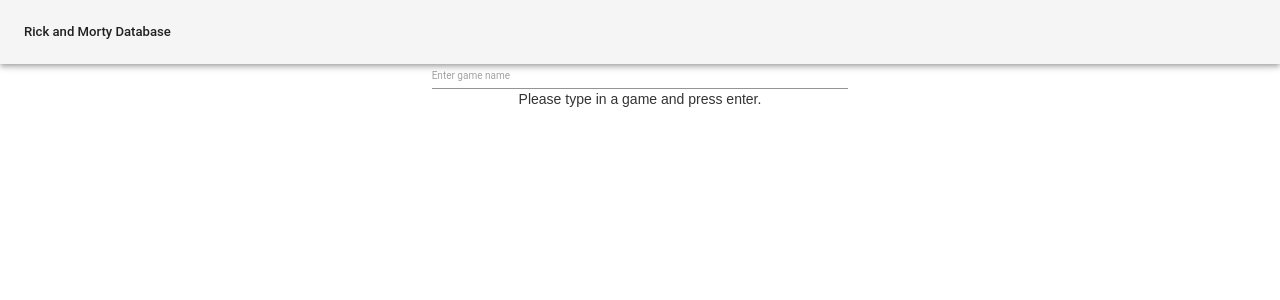
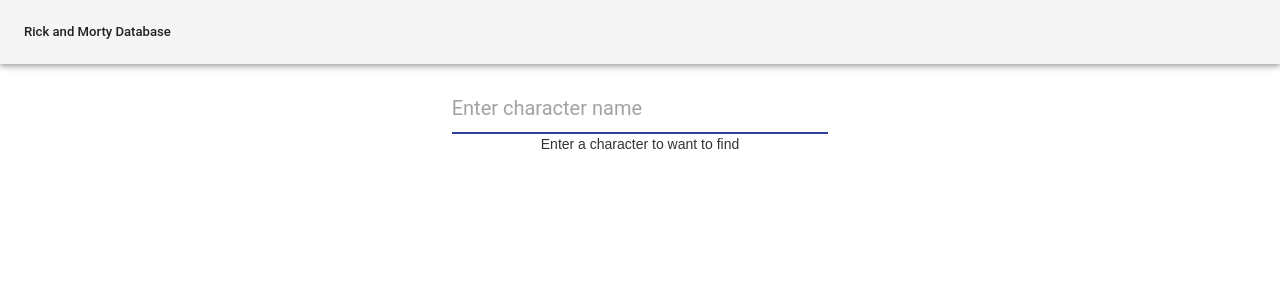
Before and after one commit to sirmaestro/rick-and-morty-wiki, a React (Create React App) app: page / in a window 1280 px wide. Shown: the top 300 px of the page. Built offline with nearby package versions, Linux system fonts and the light colour scheme.

Commit message:
Added pictures and fixed input box

```diff
--- a/src/components/CharacterCard.tsx
+++ b/src/components/CharacterCard.tsx
@@ -1,7 +1,7 @@
 import Card from '@material-ui/core/Card';
 import CardContent from '@material-ui/core/CardContent';
 import CardMedia from '@material-ui/core/CardMedia';
-// import Grid from '@material-ui/core/Grid';
+import Grid from '@material-ui/core/Grid';
 import Typography from '@material-ui/core/Typography';
 
 // import { CircularProgress } from '@material-ui/core';
@@ -23,9 +23,11 @@ export default class CharacterCard extends React.Component<{ characterId: any, c
         // tslint:disable-next-line:no-console
         console.log(characterId);
         return (
-            <Card className="card">
+            <Grid item={true} sm={6} md={4} lg={3}>
+                <Card className="card" style={{ height: 'auto', overflow: 'auto' }}>
                     <CardMedia
-                image= {`https://rickandmortyapi.com/api/character/avatar/${characterId}.jpeg`}
+                        style={{ height: 300 }}
+                        image={`https://rickandmortyapi.com/api/character/avatar/${characterId}.jpeg`}
                     />
                     <CardContent>
                         <Typography gutterBottom={true} variant="headline" component="h2">
@@ -33,6 +35,7 @@ export default class CharacterCard extends React.Component<{ characterId: any, c
                         </Typography>
                     </CardContent>
                 </Card>
+            </Grid>
             // <div className="character">
             //     <button
             //         type="button"
--- a/src/components/SearchBar.tsx
+++ b/src/components/SearchBar.tsx
@@ -36,9 +36,11 @@ export default class SearchBar extends React.Component<{}, IState> {
             <div>
                 <Grid container={true} xs={12} justify={'center'}>
                     <Grid container={true} xs={12} justify={'center'}>
-                        <Grid item={true} xs={4}>
+                        <Grid item={true} xs={4} style={{padding: 20}}>
                             <Input
-                                placeholder="Enter game name"
+                                autoFocus={true}
+                                style={{height:50, fontSize: 20}}
+                                placeholder="Enter character name"
                                 inputProps={{
                                     'aria-label': 'Description',
                                 }}
@@ -49,7 +51,7 @@ export default class SearchBar extends React.Component<{}, IState> {
                                 <Grid item={true}>
                                     {this.state.loading ? <CircularProgress thickness={3} /> : (
                                         this.state.error !== "" ? <p>An error occured, please try again later.</p> : (
-                                            (this.state.characters.characters === null || typeof this.state.characters.characters === 'undefined') ? <p>Please type in a game and press enter.</p> :
+                                            (this.state.characters.characters === null || typeof this.state.characters.characters === 'undefined') ? <p>Enter a character to want to find</p> :
                                                 ""
                                         )
                                     )}
```
Lines whose indentation alone changed are shown as unchanged.
